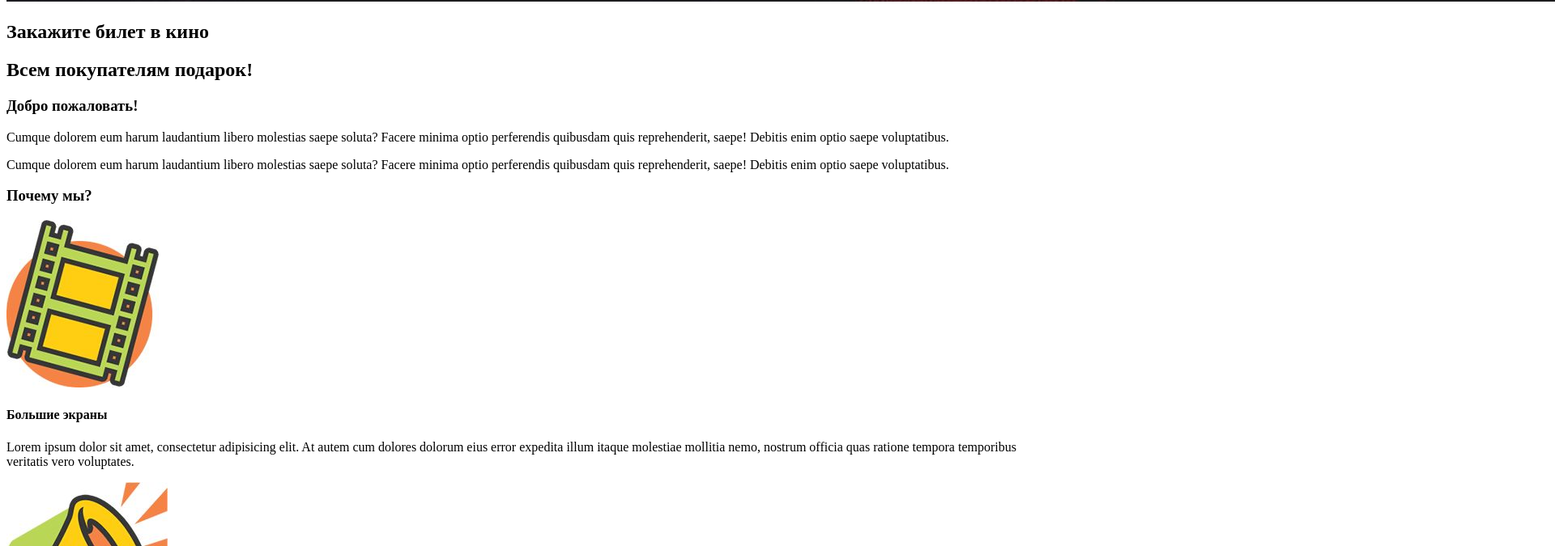
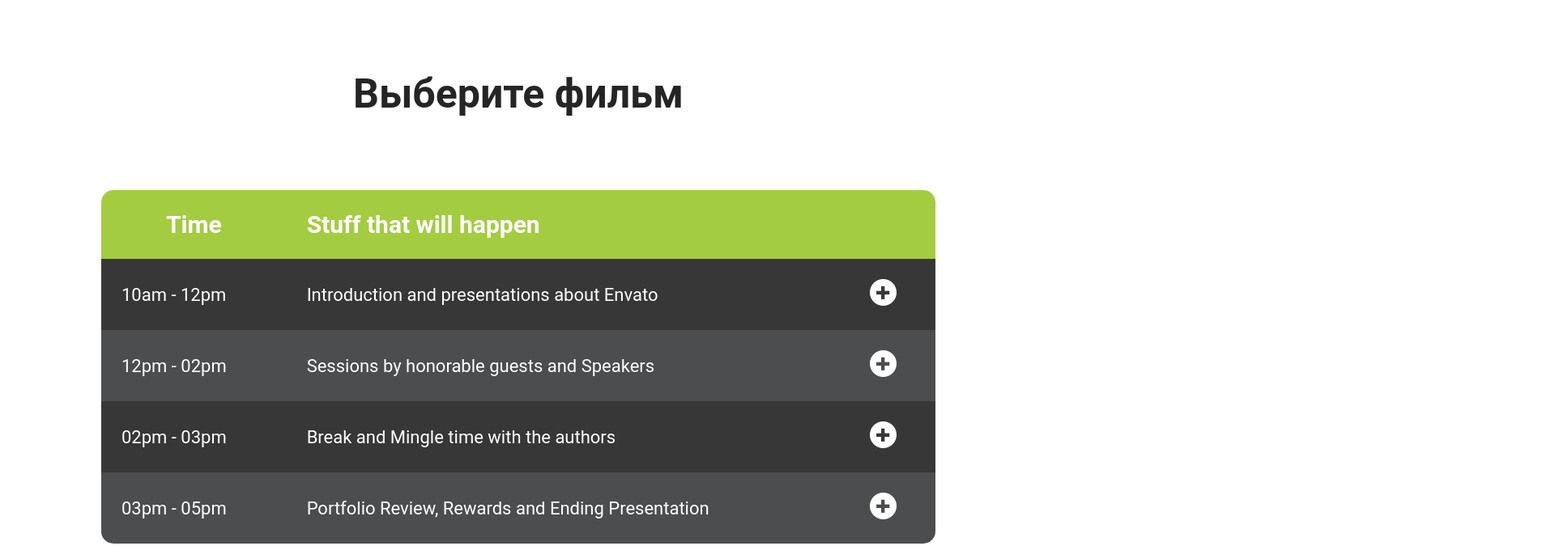
Before and after one commit to Elinalis/cinema, a plain HTML site: page index.html in a window 1280 px wide. Shown: the part 1289-1964 px from the top of the page at 81% size, 1920 px wide, since content can reach past the window. Drawn offline with Linux system fonts and the light colour scheme.

Commit message:
Сверстала таблицу

```diff
--- /dev/null
+++ b/css/main.css
@@ -0,0 +1,60 @@
+body{
+font-family: 'Roboto', sans-serif;
+}
+
+@font-face{
+    font: 'Roboto';
+    src: url('../fonts/RobotoRegular.ttf') format("truetype");
+    font-weight: 400;
+}
+
+@font-face{
+    font: 'Roboto';
+    src: url('../fonts/Robotobold.ttf') format("truetype");
+    font-weight: 700;
+}
+
+.container{
+    max-width: 1030px;
+    margin: 0 auto;
+}
+
+.movie-list__header{
+    color: #252525;
+    font-size: 50px;
+    text-align: center;
+    font-weight: 700;
+    margin: 90px;
+}
+
+.movie-list__table{
+    width: 100%;
+    border-collapse: collapse;
+    border-radius: 15px;
+    overflow: hidden;
+
+}
+
+.movie-list__table th {
+    color: #ffffff;
+    background: #a3cc40;
+    font-size: 30px;
+    font-weight: 700;
+}
+
+.type_one {
+    background: #373737;
+    color: #ffffff;
+    font-size: 22px;
+
+}
+
+.type_two {
+    background: #4b4d4f;
+    color: #ffffff;
+    font-size: 22px;
+}
+
+th, td {padding: 25px 25px;}
+
+#left { text-align: left; }
--- /dev/null
+++ b/css/reset.css
@@ -0,0 +1,9 @@
+body, p h1, h2, h3, h4, h5, h6 {
+    background: transparent;
+    border: 0;
+    margin: 0;
+    outline: 0;
+    padding: 0;
+    text-decoration: none;
+    box-sizing: border-box;
+}
--- a/index.html
+++ b/index.html
@@ -1,20 +1,15 @@
 <!DOCTYPE html>
 <html lang="ru">
+
 <head>
   <meta charset="UTF-8">
   <meta name="viewport" content="width=device-width, initial-scale=1.0">
   <title>Кинотеатр Иннополиса</title>
-    <link rel="stylesheet" herf="css/main.css">
-    <link rel="stylesheet" herf="css/icons.css">
-    <link rel="stylesheet" herf="css/media.css">
+  <link rel="stylesheet" href="css/main.css">
+  <link rel="stylesheet" href="css/icons.css">
+  <link rel="stylesheet" href="css/media.css">
+  <link rel="stylesheet" href="css/reset.css">
 </head>
-
-<style>
-    th, td {
-        border: 1px solid black;
-        padding: 5px 10 px;
-    }
-</style>
 
 <body>
 
@@ -23,12 +18,12 @@
       <img src="img/logo.png" alt="Университет Иннополис" title="Университет Иннополис">
     </a>
     <nav>
-                 <Ul>
+      <ul>
         <li><a href="#booktickets"> ЗАКАЗАТЬ БИЛЕТ</a></li>
         <li><a href="#advantages"> ПРЕИМУЩЕСТВА</a></li>
         <li><a href="#films"> ФИЛЬМЫ</a></li>
         <li><a href="#contacts"> КОНТАКТЫ</a></li>
-               </Ul>
+      </ul>
       <p>
         <sub>Ваш город:</sub>
         <a href="#"> <u>Москва</u></a>
@@ -38,18 +33,20 @@
   </header>
 
   <section>
-       <img src="img/top_bg.jpg"  alt="Первый кинотеатр в Иннополис" title="Первый кинотеатр в Иннополис">
     <h1>Закажите билет в кино</h1>
-         <h2><b>Всем покупателям подарок!</b></h2></div>
+    <h2><b>Всем покупателям подарок!</b></h2>
+    </div>
   </section>
 
   <section>
     <h3>Добро пожаловать!</h3>
     <p>
-      Cumque dolorem eum harum laudantium libero molestias saepe soluta? Facere minima optio perferendis quibusdam quis reprehenderit, saepe! Debitis enim optio saepe voluptatibus.
+      Cumque dolorem eum harum laudantium libero molestias saepe soluta? Facere minima optio perferendis quibusdam quis
+      reprehenderit, saepe! Debitis enim optio saepe voluptatibus.
     </p>
     <p>
-       Cumque dolorem eum harum laudantium libero molestias saepe soluta? Facere minima optio perferendis quibusdam quis reprehenderit, saepe! Debitis enim optio saepe voluptatibus.
+      Cumque dolorem eum harum laudantium libero molestias saepe soluta? Facere minima optio perferendis quibusdam quis
+      reprehenderit, saepe! Debitis enim optio saepe voluptatibus.
     </p>
   </section>
 
@@ -58,7 +55,8 @@
     <img src="img/b2_icon_1.jpg" alt="Большие экраны" title="Большие экраны">
     <h4>Большие экраны</h4>
     <p>
-           Lorem ipsum dolor sit amet, consectetur adipisicing elit. At autem cum dolores dolorum eius error expedita illum itaque molestiae mollitia nemo, nostrum officia quas ratione tempora temporibus veritatis vero voluptates.
+      Lorem ipsum dolor sit amet, consectetur adipisicing elit. At autem cum dolores dolorum eius error expedita illum
+      itaque molestiae mollitia nemo, nostrum officia quas ratione tempora temporibus veritatis vero voluptates.
     </p>
     <img src="img/b2_icon_2.jpg" alt="Объемный звук" title="Объемный звук">
     <h4>Объемный звук</h4>
@@ -66,66 +64,81 @@
     <img src="img/b2_icon_3.jpg" alt="Удобные кресла" title="Удобные кресла">
     <h4>Удобные кресла</h4>
     <p>
-         Lorem ipsum dolor sit amet, consectetur adipisicing elit. At autem cum dolores dolorum eius error expedita illum itaque molestiae mollitia nemo, nostrum officia quas ratione tempora temporibus veritatis vero voluptates.
+      Lorem ipsum dolor sit amet, consectetur adipisicing elit. At autem cum dolores dolorum eius error expedita illum
+      itaque molestiae mollitia nemo, nostrum officia quas ratione tempora temporibus veritatis vero voluptates.
     </p>
   </section>
 
   <section>
-       <h3>Выберите фильм</h3>
     <div class="container">
       <div class="movie-list">
-       <h2 class="movie-list__header"></h2>
-
-
-       <table border="1" cellpadding="4" cellspacing="0">
+      <h2 class="movie-list__header">Выберите фильм</h2>
+        <table class="movie-list__table">
             <thead>
-          <tr class="fixed">
-            <th>Начало сеанса</th>
-            <th>Название фильма</th>
-            <th>Жанр</th>
+              <tr>
+                <th>Time</th>
+                <th id="left">Stuff that will happen</th>
+                <th></th>
               </tr>
             </thead>
+
+            <tbody>
+              <tr class="type_one">
+                <td>10am - 12pm</td>
+                <td>Introduction and presentations about Envato</td>
+                <td><img src="icons/More icon.png" alt=""></td>
+              </tr>
+
+              <tr class="type_two">
+                <td>12pm - 02pm</td>
+                <td>Sessions by honorable guests and Speakers</td>
+                <td><img src="icons/More icon.png" alt=""></td>
+              </tr>
+
+              <tr class="type_one">
+                <td>02pm - 03pm</td>
+                <td>Break and Mingle time with the authors</td>
+                <td><img src="icons/More icon.png" alt=""></td>
+              </tr>
+
+            </tbody>
+                <tr class="type_two">
+                <td>03pm - 05pm</td>
+                <td>Portfolio Review, Rewards and Ending Presentation</td>
+                <td><img src="icons/More icon.png" alt=""></td>
+              </tr>
             <tfoot>
-        <tr>
-           <td>10:00</td>
-           <td><a href="https://www.kinopoisk.ru/film/1008445/" target="_blank" title="Кинопоиск"> Человек-паук: Вдали от дома</a></td>
-           <td>фантастика, боевик, приключения</td>
-         </tr>
+
             </tfoot>
-         <tbody>
-         <tr>
-           <td>12:00</td>
-           <td><a href="https://www.kinopoisk.ru/film/1122114/" target="_blank" title="Кинопоиск"> Собачья жизнь 2</a></td>
-           <td>фэнтези, драма, комедия</td>
-        </tr>
-         <tr>
-          <td>14:00</td>
-          <td><a href="https://www.kinopoisk.ru/film/846824/" target="_blank" title="Кинопоиск"> История игрушек 4</a></td>
-          <td>мультфильм, фэнтези, комедия</td>
-         <tr>
-          <td>16:00</td>
-          <td><a href="https://www.kinopoisk.ru/film/693730/" target="_blank" title="Кинопоиск"> Люди в черном: Интернэшнл</a></td>
-          <td>фэнтези, боевик, комедия</td>
-         </tr>
-        </tbody>
         </table>
-
+      </div>
+    </div>
         <p>
-       Lorem ipsum dolor sit amet, consectetur adipisicing elit. Aliquid eum facere obcaecati quam rem repellendus veritatis. Aliquam beatae, delectus dignissimos enim exercitationem mollitia nisi pariatur quaerat quam, qui quibusdam sunt!
+          Lorem ipsum dolor sit amet, consectetur adipisicing elit. Aliquid eum facere obcaecati quam rem repellendus
+          veritatis. Aliquam beatae, delectus dignissimos enim exercitationem mollitia nisi pariatur quaerat quam, qui
+          quibusdam sunt!
         </p>
   </section>
-   <img src="img/b4_bg.jpg" alt="Tickets" title="Билеты в кино">
   <section>
     <img src="img/b4_img.jpg" alt="Подарок каждому!" title="Подарок каждому!">
     <h4>Подарок каждому!</h4>
-      <p>Lorem ipsum dolor sit amet, consectetur adipisicing elit. Ab aperiam aspernatur, cum, cupiditate excepturi expedita libero mollitia nesciunt nihil nobis obcaecati quasi ratione reprehenderit sequi sint, tenetur unde velit veniam! Lorem ipsum dolor sit amet, consectetur adipisicing elit. Ab aperiam aspernatur, cum, cupiditate excepturi expedita libero mollitia nesciunt nihil nobis obcaecati quasi ratione reprehenderit sequi sint, tenetur unde velit veniam!
-      <p>Lorem ipsum dolor sit amet, consectetur adipisicing elit. Ab aperiam aspernatur, cum, cupiditate excepturi expedita libero mollitia nesciunt nihil nobis obcaecati quasi ratione reprehenderit sequi sint, tenetur unde velit veniam!
-      <p>Lorem ipsum dolor sit amet, consectetur adipisicing elit. Ab aperiam aspernatur, cum, cupiditate excepturi expedita libero mollitia nesciunt nihil nobis obcaecati quasi ratione reprehenderit sequi sint, tenetur unde velit veniam!
+    <p>Lorem ipsum dolor sit amet, consectetur adipisicing elit. Ab aperiam aspernatur, cum, cupiditate excepturi
+      expedita libero mollitia nesciunt nihil nobis obcaecati quasi ratione reprehenderit sequi sint, tenetur unde velit
+      veniam! Lorem ipsum dolor sit amet, consectetur adipisicing elit. Ab aperiam aspernatur, cum, cupiditate excepturi
+      expedita libero mollitia nesciunt nihil nobis obcaecati quasi ratione reprehenderit sequi sint, tenetur unde velit
+      veniam!
+      <p>Lorem ipsum dolor sit amet, consectetur adipisicing elit. Ab aperiam aspernatur, cum, cupiditate excepturi
+        expedita libero mollitia nesciunt nihil nobis obcaecati quasi ratione reprehenderit sequi sint, tenetur unde
+        velit veniam!
+        <p>Lorem ipsum dolor sit amet, consectetur adipisicing elit. Ab aperiam aspernatur, cum, cupiditate excepturi
+          expedita libero mollitia nesciunt nihil nobis obcaecati quasi ratione reprehenderit sequi sint, tenetur unde
+          velit veniam!
   </section>
 
   <section>
     <h3 id="films">Фильмы</h3>
-     <p>Lorem ipsum dolor sit amet, consectetur adipisicing elit. Ab adipisci alias, animi, commodi eius ipsum, laudantium neque nihil omnis perferendis sed sequi tempore! Ad ea esse ex inventore repudiandae, suscipit!
+    <p>Lorem ipsum dolor sit amet, consectetur adipisicing elit. Ab adipisci alias, animi, commodi eius ipsum,
+      laudantium neque nihil omnis perferendis sed sequi tempore! Ad ea esse ex inventore repudiandae, suscipit!
       <br>
       <br>
       <br>
@@ -156,8 +169,7 @@
   <br>
   <br>
   <section>
- <form action="order.php"
-       enctype="multipart/form-data" id="booktickets">
+    <form action="order.php" enctype="multipart/form-data" id="booktickets">
       <div>
         <input type="text" placeholder="Имя*" name="login" required>
       </div>
@@ -203,52 +215,19 @@
 
   <footer>
     <div id="contacts">
-   <a href="https://www.facebook.com/"title="facebook" target="_blank">
+      <a href="https://www.facebook.com/" title="facebook" target="_blank">
         facebook</a>
-  <a href="https://twitter.com/"title="twitter" target="_blank">
+      <a href="https://twitter.com/" title="twitter" target="_blank">
         twitter</a>
-  <a href="https://www.instagram.com/"title="instagram" target="_blank">
+      <a href="https://www.instagram.com/" title="instagram" target="_blank">
         instagram</a>
-  <a href="https://mail.google.com/mail/"title="gmail" target="_blank">
+      <a href="https://mail.google.com/mail/" title="gmail" target="_blank">
         gmail</a>
     </div>
     <br>
     <i>Иннополис, 2020</i>
     </div>
   </footer>
-<br>
+</body>
 
-  <ul>
-    <li>Первый аргумент</li>
-    <li>Второй аргумент</li>
-    <li>Третий аргумент</li>
-  </ul>
-  <br>
-  <ol type="I">
-   <li>Первый пункт</li>
-   <li>Второй пункт</li>
-   <li>Третий пункт</li>
-  </ol>
-  <br>
-  <dl>
-    <dt>Термин 1</dt>
-      <dd>Определение 1</dd>
-    <dt>Термин 2</dt>
-      <dd>Определение 2</dd>
-  </dl>
-  <br>
-  <ol>
-    <li>Сделать то-то</li>
-    <li>А потом сделать то-то</li>
-    <li>
-      А затем выполнить по пунктам:
-      <ul>
-        <li>Пункт 1</li>
-        <li>Пункт 2</li>
-        <li>Пункт 3</li>
-      </ul>
-    </li>
-    <li>Отдохнуть</li>
-  </ol>
-</body>
 </html>
```
Also changed, not shown: css/icons.css (added), fonts/Roboto.ttf (added), fonts/RobotoRegular.ttf (added), fonts/Robotoblack.ttf (added), fonts/Robotoblackitalic.ttf (added), fonts/Robotobold.ttf (added), fonts/Robotobolditalic.ttf (added), fonts/Robotoitalic.ttf (added), fonts/Robotolight.ttf (added), fonts/Robotolightitalic.ttf (added), fonts/Robotomedium.ttf (added), fonts/Robotomediumitalic.ttf (added), fonts/Robotothin.ttf (added), fonts/Robotothinitalic.ttf (added), 1 more files. Lines whose indentation alone changed are shown as unchanged.
